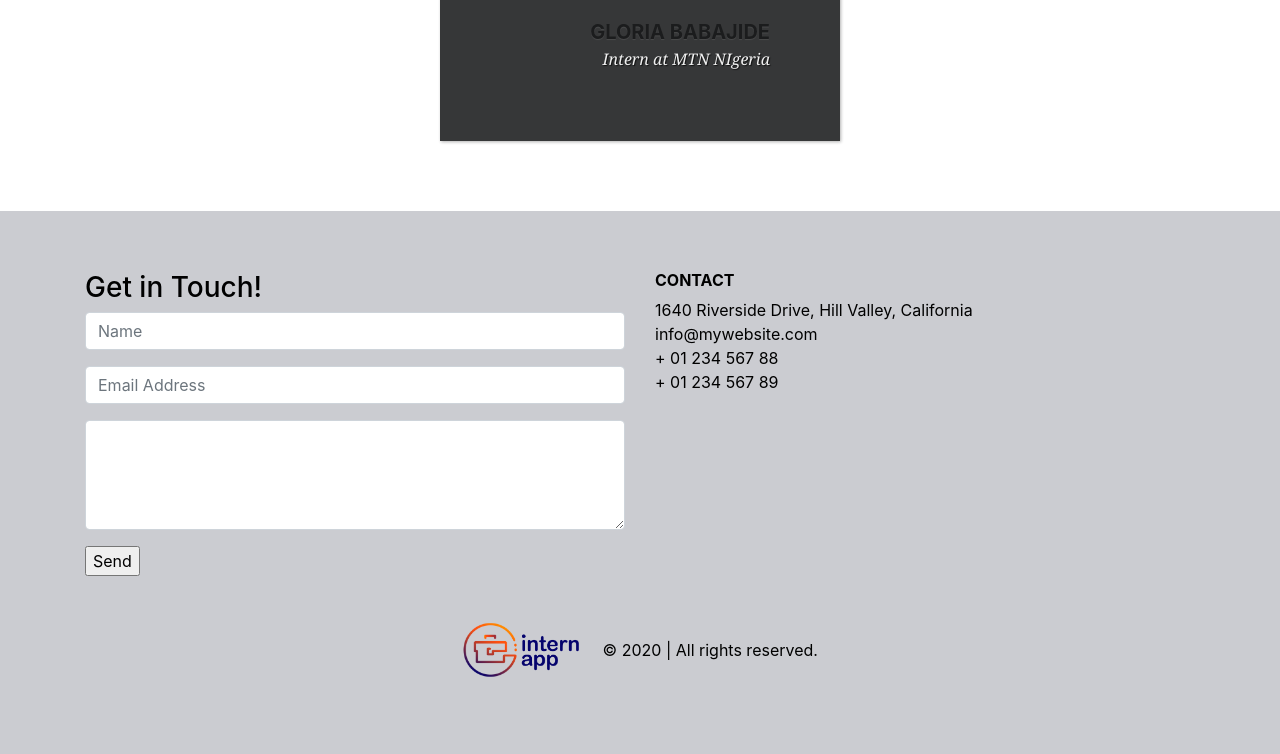
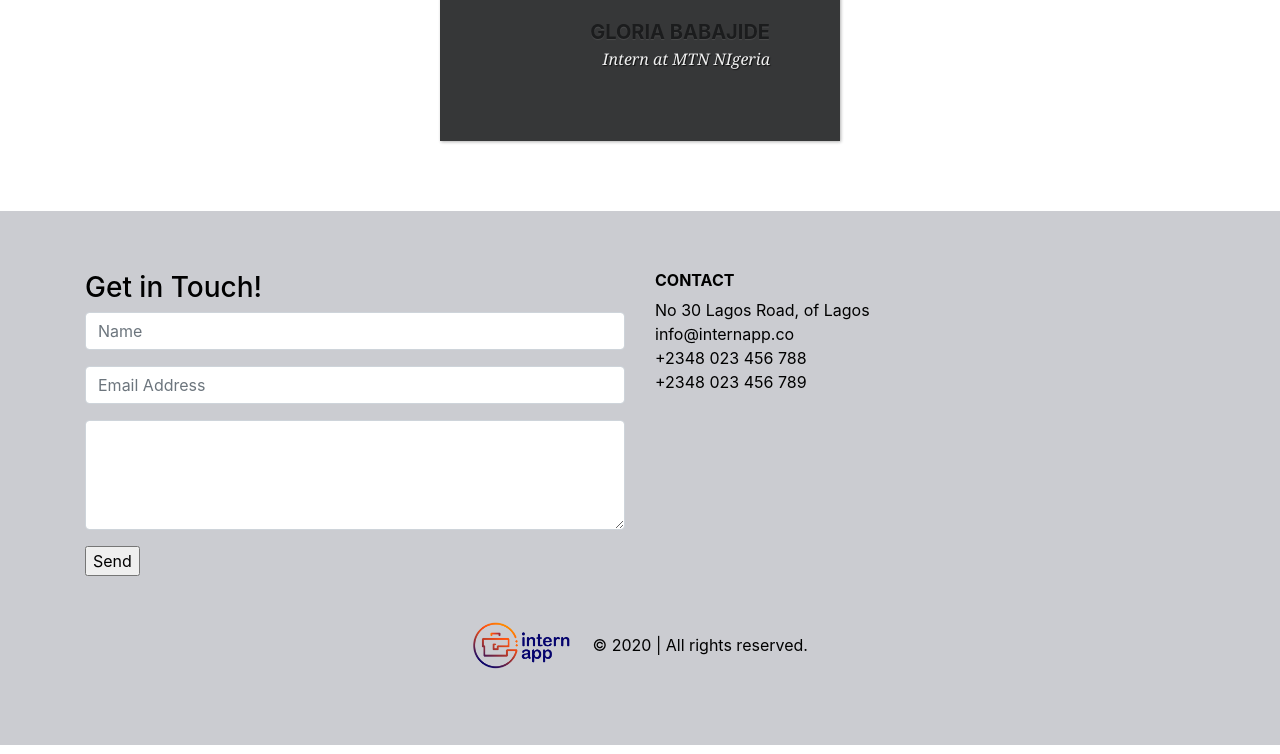
Before and after one commit to Kaycee4U/kaycee4u.github.io, a plain HTML site: page index.html in a window 1280 px wide. Shown: the part 2351-3105 px from the top of the page. Drawn offline with nearby package versions, Linux system fonts and the light colour scheme; a web font is replaced by a local one.

Commit message:
Update index.html

```diff
--- a/index.html
+++ b/index.html
@@ -125,10 +125,10 @@
 
     <div class="col-lg-6 col-md-6 col-sm-12">
       <h6 class="text-uppercase font-weight-bold">Contact</h6>
-      <p>1640 Riverside Drive, Hill Valley, California
-      <br/>info@mywebsite.com
-      <br/>+ 01 234 567 88
-      <br/>+ 01 234 567 89</p>
+      <p>No 30 Lagos Road, of Lagos
+      <br/>info@internapp.co
+      <br/>+2348 023 456 788
+      <br/>+2348 023 456 789</p>
     </div>
   </div>
 
@@ -137,7 +137,7 @@
   <div class="footer-copyright text-center">
 
 <a class="navbar-brand" href="index.html"><img src="logo.png" alt="Logo'"
-        width="120"></a>
+        width="100"></a>
         © 2020 | All rights reserved.
 
   </div>
```
